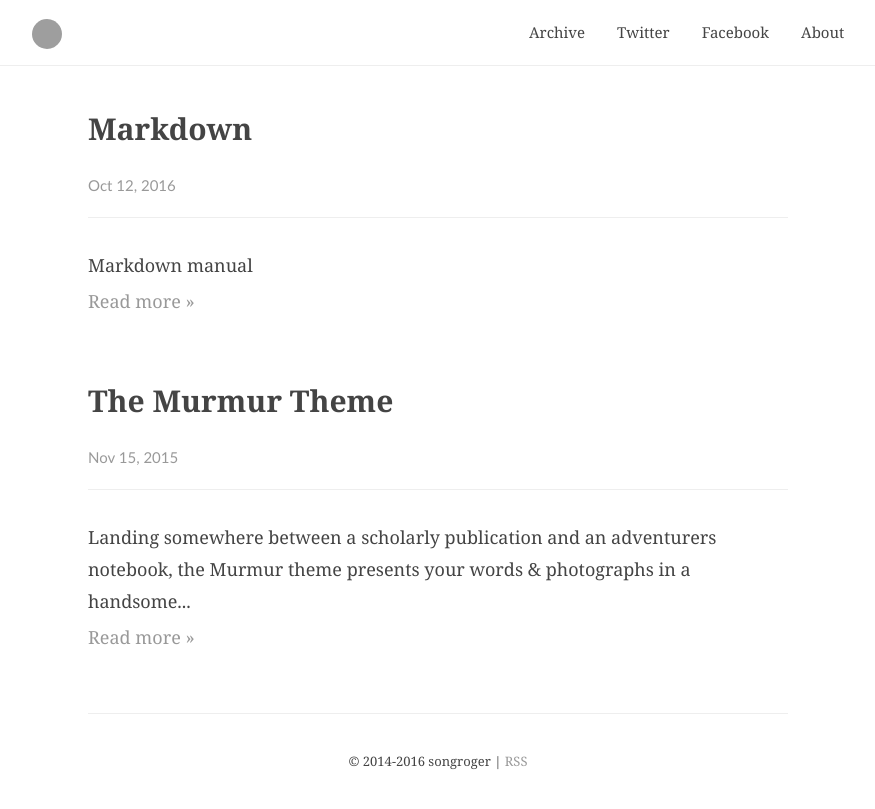
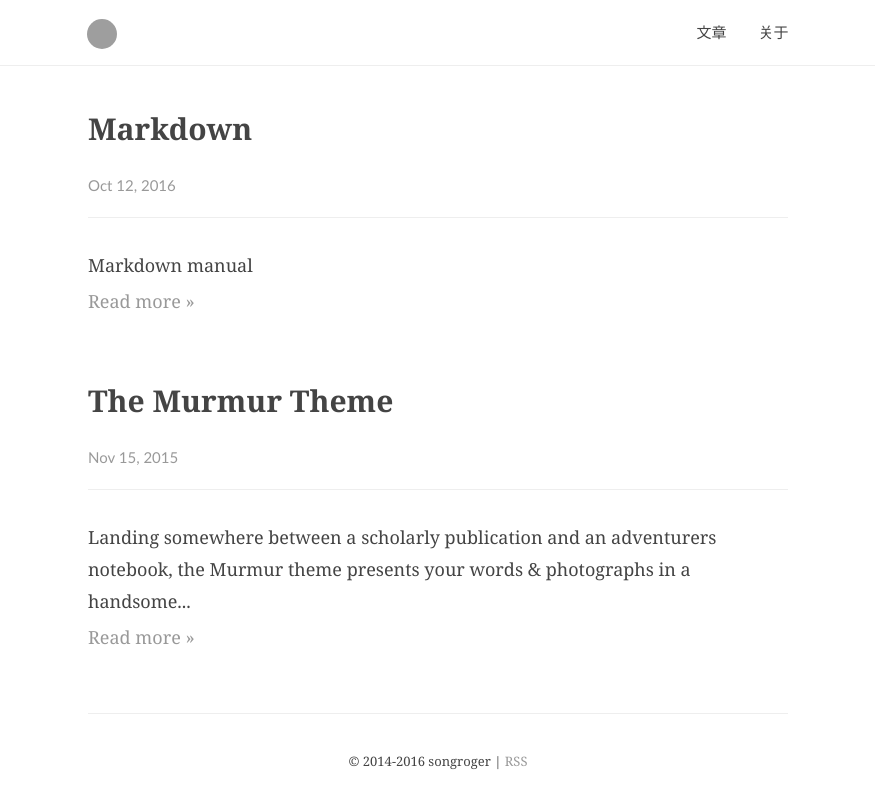
Before and after one commit to jiugewang/blog.github.io, a Jekyll site: the page built from index.html, in a window 1280 px wide. Shown: the top 809 px of the page, without its empty margins (202-1077 px from the left). Built offline with Jekyll 4.4.1, drawn with Linux system fonts in a browser that asks for light colours; grey boxes are pictures that could not be loaded.

Commit message:
去掉twitter和facebook

```diff
--- a/_includes/header.html
+++ b/_includes/header.html
@@ -13,11 +13,13 @@
     {% endif %}
 
     <nav class="header__nav" role="navigation">
-      <a href="{{ site.baseurl }}/archive/" class="header__link">Archive</a>
+      <a href="{{ site.baseurl }}/archive/" class="header__link">文章</a>
+      <!--
       <a href="http://twitter.com/{{ site.twitter_username }}" class="header__link" target="_blank">Twitter</a>
-      <!-- <a href="http://github.com/{{ site.github_username }}" class="header__link" target="_blank">Github</a> -->
+      <a href="http://github.com/{{ site.github_username }}" class="header__link" target="_blank">Github</a>
       <a href="http://facebook.com/{{ site.facebook_username }}" class="header__link" target="_blank">Facebook</a>
-      <a href="{{ site.baseurl }}/about/" class="header__link">About</a>
+      -->
+      <a href="{{ site.baseurl }}/about/" class="header__link">关于</a>
     </nav>
   </header>
 
```
